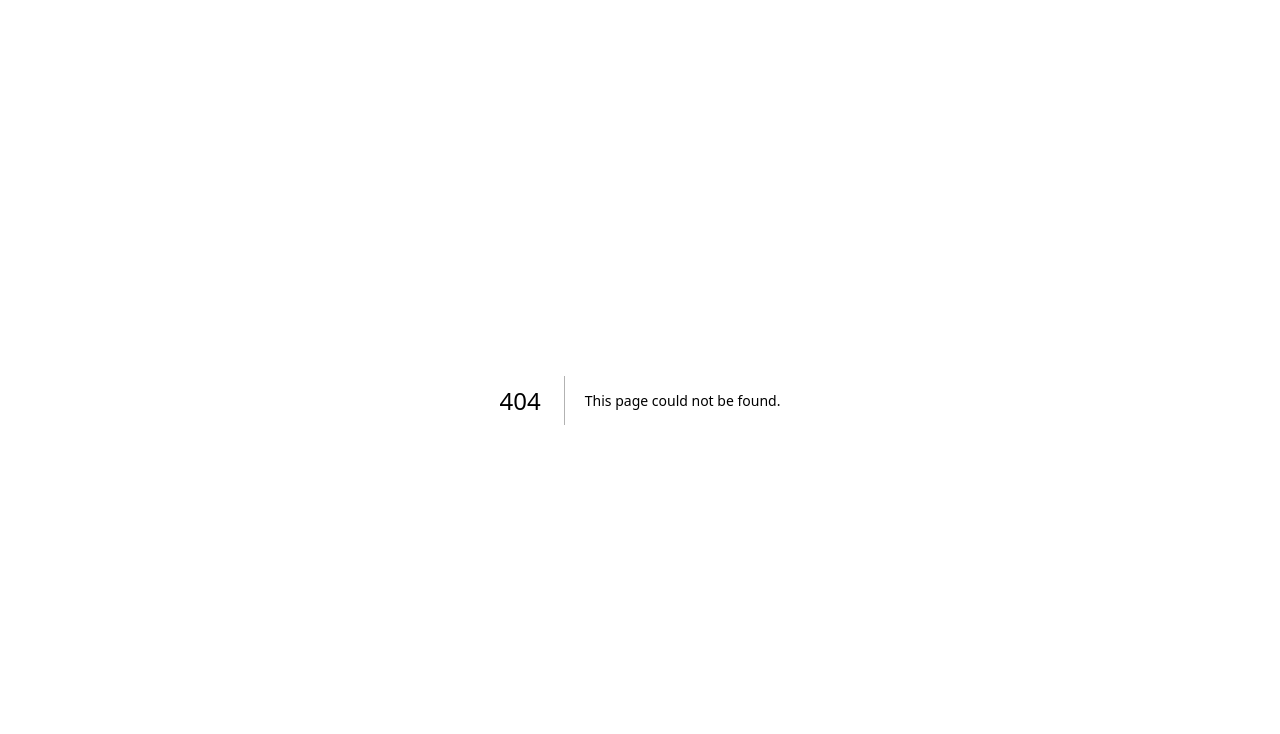
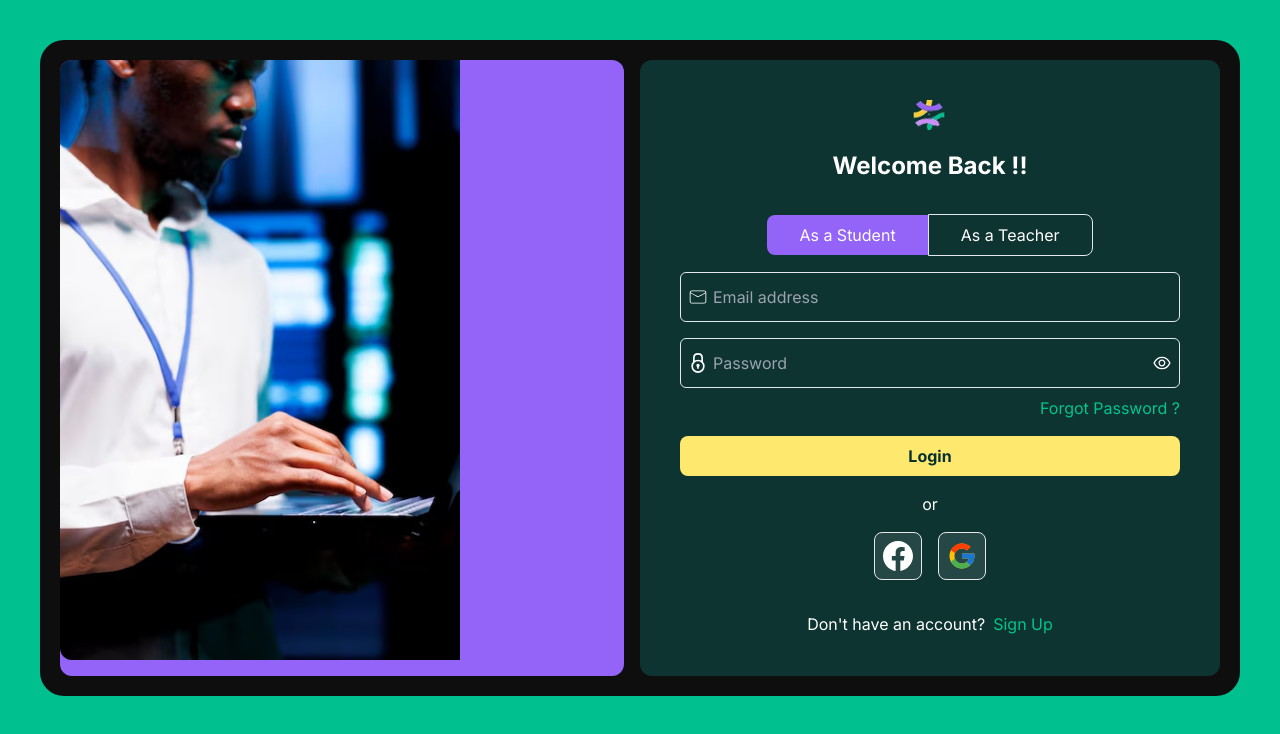
Before and after one commit to chaldrak/rich-text-editor-app, a Next.js app: page /signin in a window 1280 px wide. Before the commit this address had no page. Shown: the top 734 px of the page. Built offline with nearby package versions, Linux system fonts and the light colour scheme.

Commit message:
UI input modify

```diff
--- a/app/Components/form-content/index.tsx
+++ /dev/null
@@ -1,62 +0,0 @@
-import Image from "next/image"
-
-function Myform () {
-  return (
-    <div className="text-white">
-       <div className=" bg-[#060a07ec] p-10 m-10 rounded-3xl">
-        <div className="flex">
-            <div className="rounded-xl p-5">
-                <Image src="/administrateur-verifie-journaux-evenements-du-serveur_482257-80146.avif" alt="" width={350} height={350} className=""/>
-            </div>
-            <div className=" bg-[#98a0b33c] bg-transparent p-5 rounded-2xl m-auto">
-                <div className="">
-                    <Image src="/icone-camera-rendu-3d_460848-6898.avif" alt="" width={60} height={60} className="mr-auto"/>
-                    <h1 className="text-2xl font-bold flex items-center justify-center">Welcome Back !!!</h1>
-                </div>
-
-                <div className="mt-8 flex my-2 ">
-                    <div className=" bg-slate-600 px-8 p-2 rounded-s-lg" dir="ltr"><p>As a Student</p></div>
-                    <div className="border border-black px-8 p-2  rounded-s-lg" dir="rtl"><p>As a Teacher</p></div>
-                </div>
-                <div className="mt-4 border rounded-lg bg-transparent flex p-2">
-                    <Image src="/msg.png" alt="" width={20} height={15} className="mr-2"/>
-                    <label htmlFor="">
-                        <input type="text" placeholder="Email Address" className="font-thin text-sm"/>
-                    </label>
-                </div>
-                <div className="mt-4 border rounded-lg bg-transparent flex p-2">
-                    <Image src="/secure.png" alt="" width={20} height={0} className="mr-2"/>
-                    <label htmlFor="">
-                        <input type="password" placeholder="Password" className="font-thin text-sm bg-transparent"/>
-                    </label>
-                    <Image src="/oeil.png" alt="" width={20} height={20} className="ml-auto"/>
-                </div>
-                <div className="mt-2 flex">
-
-                    <p className="ml-auto  text-green-700 ">Forgot Password ?</p>
-                </div>
-                <button className="mt-4 rounded-lg p-2 border w-full">Login</button>
-                <div className="mt-4 flex items-center justify-center "><p>or</p></div>
-
-                <div className="mt-4 flex items-center justify-center ">
-                    <div className="border mr-2 rounded-lg">
-                        <Image src="/facebook-removebg-preview (1).png" alt="" width={50} height={50} className="p-3 "/>
-                    </div>
-                    <div className="border rounded-lg">
-                        <Image src="/google-removebg-preview.png" alt="" width={50} height={50} className="p-3"/>
-                    </div>
-                </div>
-                <div className="mt-2 flex items-center justify-center">
-                    <div><p>Don't have an account?</p></div>
-                    <div className=" ml-2 text-green-700"><p>Sign Up</p></div>
-                </div>
-            </div>
-
-        </div>
-
-       </div>
-    </div>
-  )
-}
-
-export default Myform
--- a/app/FormContent/index.tsx
+++ /dev/null
@@ -1,14 +0,0 @@
-import React from 'react'
-
-const index = () => {
-  return (
-    <div>
-      <div>
-        <div>a</div>
-        <div></div>
-      </div>
-    </div>
-  )
-}
-
-export default index
--- a/app/globals.css
+++ b/app/globals.css
@@ -17,12 +17,12 @@
 }
 
 body {
-  background-color: rgb(142, 210, 142);
+  background-color: #00c08f;
 
 
 
 
-  color: #88a288
+
 }
 
 @layer utilities {
--- a/app/page.tsx
+++ b/app/page.tsx
@@ -1,10 +1,9 @@
-import Image from "next/image";
-import Myform from "./Components/form-content";
+
 
 export default function Home() {
   return (
     <main className="flex min-h-screen flex-col items-center justify-between p-24">
-      <Myform/>
+
     </main>
   );
 }
--- /dev/null
+++ b/app/signin/page.tsx
@@ -0,0 +1,98 @@
+import React from 'react'
+import Image from 'next/image'
+import { CiMail } from 'react-icons/ci'
+import { AiOutlineEye } from 'react-icons/ai'
+import { AiOutlineEyeInvisible } from 'react-icons/ai'
+import { BsFacebook } from 'react-icons/bs'
+import { FcGoogle } from 'react-icons/fc'
+import { GrSecure } from "react-icons/gr";
+
+const SigninPage = () => {
+  return (
+    <div>
+
+      <div className="text-white">
+       <div className=" bg-[#0e0e0e] p-5 m-10 rounded-3xl">
+        <div className="grid grid-cols-2">
+            <div className="rounded-xl  mr-4 flex items-start justify-start bg-[#9464F8]">
+
+                <Image src="/administrateur-verifie-journaux-evenements-du-serveur_482257-80146.avif" alt="" width={400} height={400} className="rounded-s-xl sm:rounded-s-xl"/>
+            </div>
+
+
+            <div className=" bg-[#0D3431] p-10 rounded-xl w-full">
+                <div>
+                    <div className='flex items-center justify-center'>
+                        <Image src="/logo.png" alt='' width={70} height={70} />
+                    </div>
+
+                    <h1 className="mt-4 text-2xl font-bold flex items-center justify-center">Welcome Back !!</h1>
+                </div>
+
+                <div className="mt-8 flex items-center justify-center">
+                    <div className=" bg-[#9464F8]  border-slate-300 px-8 p-2 rounded-s-lg" dir="ltr"><p>As a Student</p></div>
+                    <div className="border border-slate-200 px-8 p-2  rounded-s-lg" dir="rtl"><p>As a Teacher</p></div>
+                </div>
+                <div className="mt-4 text-base max-h-fit h-fit relative text-white ">
+                    <input
+                    type="text"
+                    className="bg-transparent py-3 rounded-md border border-slate-200 pl-8 pr-2 w-full"
+                    placeholder="Email address"
+                    />
+                    <CiMail
+                    size={20}
+                    className="absolute top-1/2 left-2 -translate-y-1/2"
+                    />
+                </div>
+
+                <div className="mt-4 max-h-fit h-fit relative text-base text-white ">
+                    <input
+                    type="password"
+                    className="bg-transparent py-3 rounded-md border border-slate-200 pl-8 pr-2 w-full"
+                    placeholder="Password"
+                    />
+                    <GrSecure
+                    size={20}
+                    className="absolute top-1/2 left-2 -translate-y-1/2"
+                    />
+
+                    <AiOutlineEye
+                        size={20}
+                        className="absolute top-1/2 inset-y-0 right-2 -translate-y-1/2"
+                    />
+                </div>
+
+
+
+                <div className="mt-2 flex">
+
+                    <p className="ml-auto  text-[#03C490] font-normal">Forgot Password ?</p>
+                </div>
+                <button className="mt-4 rounded-lg p-2 border-slate-200 bg-[#FEE86E] text-[#07312F] font-bold text-base w-full">Login</button>
+                <div className="mt-4 flex items-center justify-center "><p>or</p></div>
+
+                <div className="mt-4 flex items-center justify-center  ">
+                    <div className="border mr-4 rounded-lg w-12 h-12 bg-[#254746]">
+                       <BsFacebook className='text-3xl m-2'/>
+                    </div>
+                    <div className="border rounded-lg w-12 h-12 bg-[#254746]">
+                        <FcGoogle className='text-3xl m-2'/>
+                    </div>
+                </div>
+                <div className="mt-8 flex items-center justify-center">
+                    <div><p>Don't have an account?</p></div>
+                    <div className=" ml-2 text-[#03C490]"><p>Sign Up</p></div>
+                </div>
+            </div>
+
+        </div>
+
+       </div>
+    </div>
+
+
+    </div>
+  )
+}
+
+export default SigninPage
```
Also changed, not shown: public/logo.png (added).
